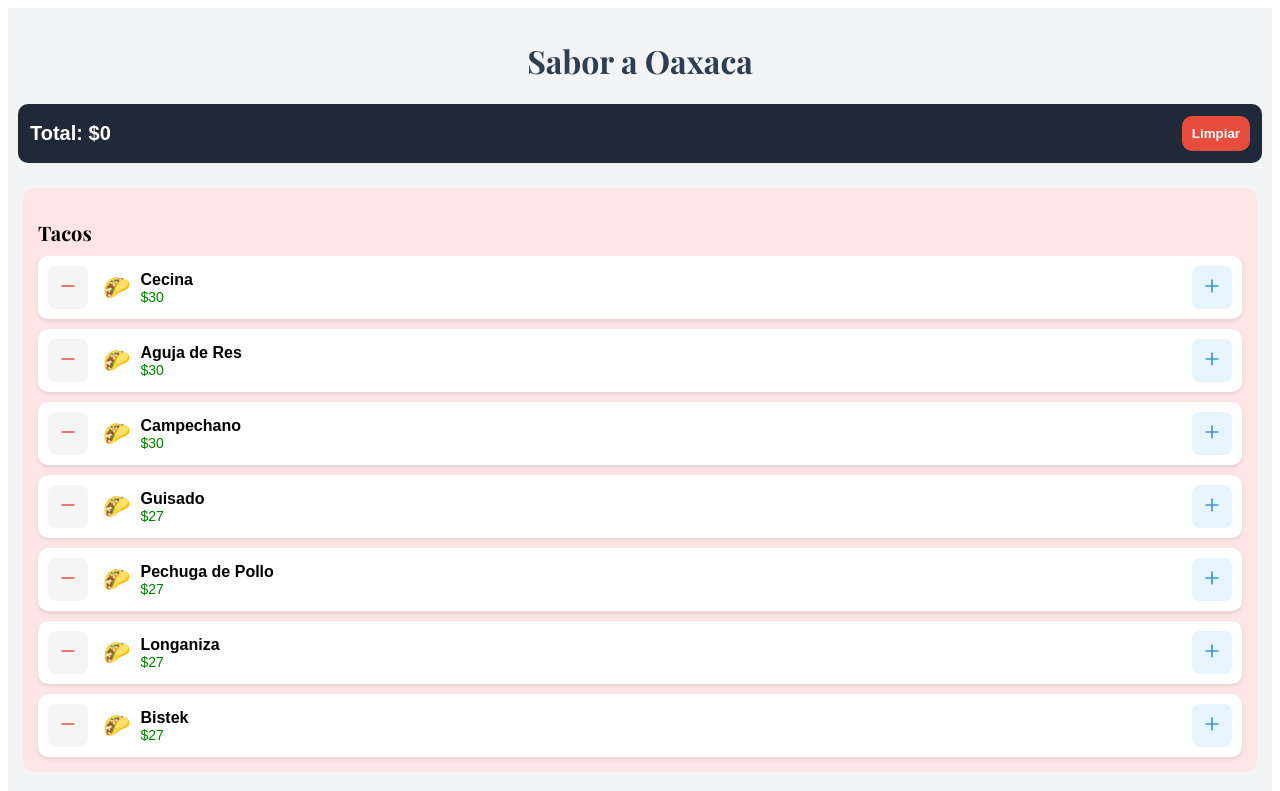
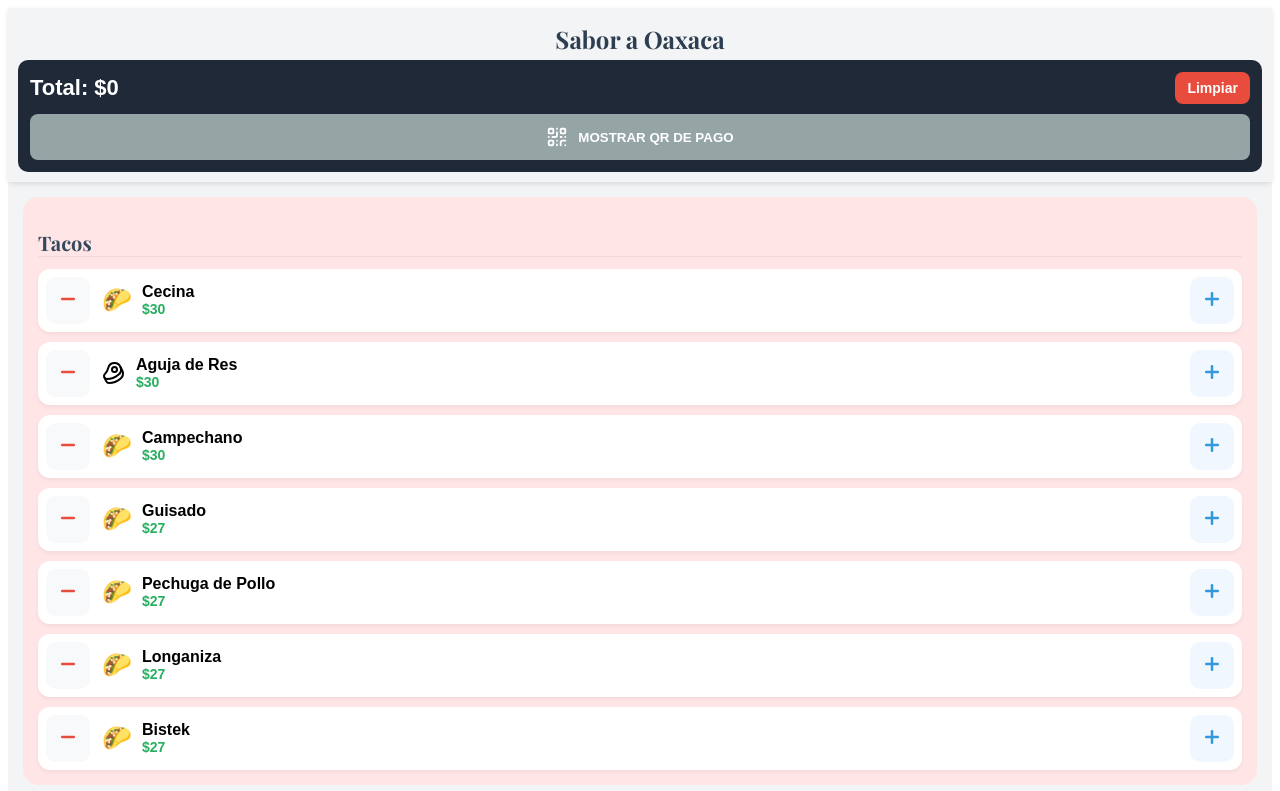
Before and after one commit to jd33voe-source/Sabor_a_Oaxaca, a React (Create React App) app: page / in a window 1280 px wide. Shown: the top 791 px of the page. Built offline with nearby package versions, Linux system fonts and the light colour scheme; a web font is replaced by a local one.

Commit message:
Agrego QR de pago

```diff
--- a/src/App.js
+++ b/src/App.js
@@ -1,14 +1,17 @@
 import React, { useState } from "react";
 import {
+  Beef,
   CupSoda,
   Coffee,
   GlassWater,
   CookingPot,
   Plus,
   Minus,
+  QrCode,
+  X,
 } from "lucide-react";
 
-// Iconos personalizados con Emojis
+// Iconos personalizados
 const TacoIcon = ({ size = 22 }) => (
   <span style={{ fontSize: `${size}px` }}>🌮</span>
 );
@@ -19,12 +22,12 @@ const PanIcon = ({ size = 22 }) => (
 const categorias = {
   Tacos: [
     { nombre: "Cecina", precio: 30, icono: TacoIcon },
-    { nombre: "Aguja de Res", precio: 30, icono: TacoIcon },
+    { nombre: "Aguja de Res", precio: 30, icono: Beef }, // Aquí usas Beef de Lucide
     { nombre: "Campechano", precio: 30, icono: TacoIcon },
     { nombre: "Guisado", precio: 27, icono: TacoIcon },
     { nombre: "Pechuga de Pollo", precio: 27, icono: TacoIcon },
     { nombre: "Longaniza", precio: 27, icono: TacoIcon },
-    { nombre: "Bistek", precio: 27, icono: TacoIcon },
+    { nombre: "Bistek", precio: 27, icono: TacoIcon }, // CORREGIDO: BeefTacoIcon no existía
   ],
   Comida: [
     { nombre: "Guisado en plato", precio: 65, icono: CookingPot },
@@ -52,6 +55,7 @@ const colores = {
 export default function POSApp() {
   const [cuenta, setCuenta] = useState({});
   const [total, setTotal] = useState(0);
+  const [mostrarQR, setMostrarQR] = useState(false);
 
   const agregarProducto = (producto) => {
     setCuenta((prev) => {
@@ -66,7 +70,6 @@ export default function POSApp() {
 
   const quitarProducto = (producto) => {
     if (!cuenta[producto.nombre]) return;
-
     setCuenta((prev) => {
       const nuevaCantidad = prev[producto.nombre].cantidad - 1;
       if (nuevaCantidad <= 0) {
@@ -86,8 +89,11 @@ export default function POSApp() {
   };
 
   const resetCuenta = () => {
+    if (window.confirm("¿Estás seguro de limpiar toda la cuenta?")) {
       setCuenta({});
       setTotal(0);
+      setMostrarQR(false);
+    }
   };
 
   return (
@@ -96,6 +102,7 @@ export default function POSApp() {
         minHeight: "100vh",
         backgroundColor: "#f3f4f6",
         fontFamily: "sans-serif",
+        paddingBottom: "20px",
       }}
     >
       {/* Header fijo */}
@@ -106,23 +113,36 @@ export default function POSApp() {
           backgroundColor: "#f3f4f6",
           padding: "10px",
           zIndex: 1000,
+          boxShadow: "0 2px 5px rgba(0,0,0,0.1)",
         }}
       >
-        <h1 style={{ textAlign: "center", color: "#2c3e50" }}>
+        <h1
+          style={{
+            textAlign: "center",
+            color: "#2c3e50",
+            margin: "5px 0",
+            fontSize: "24px",
+          }}
+        >
           Sabor a Oaxaca
         </h1>
         <div
           style={{
-            display: "flex",
-            justifyContent: "space-between",
-            alignItems: "center",
             backgroundColor: "#1f2937",
             color: "white",
             padding: "12px",
             borderRadius: "10px",
           }}
         >
-          <span style={{ fontWeight: "bold", fontSize: "20px" }}>
+          <div
+            style={{
+              display: "flex",
+              justifyContent: "space-between",
+              alignItems: "center",
+              marginBottom: "10px",
+            }}
+          >
+            <span style={{ fontWeight: "bold", fontSize: "22px" }}>
               Total: ${total}
             </span>
             <button
@@ -130,18 +150,168 @@ export default function POSApp() {
               style={{
                 backgroundColor: "#e74c3c",
                 color: "white",
-              padding: "10px",
-              borderRadius: "10px",
+                padding: "8px 12px",
+                borderRadius: "8px",
                 border: "none",
+                fontSize: "14px",
                 fontWeight: "bold",
               }}
             >
               Limpiar
             </button>
           </div>
+          <button
+            onClick={() => total > 0 && setMostrarQR(true)}
+            disabled={total === 0}
+            style={{
+              width: "100%",
+              backgroundColor: total > 0 ? "#3498db" : "#95a5a6",
+              color: "white",
+              padding: "12px",
+              borderRadius: "8px",
+              border: "none",
+              fontWeight: "bold",
+              display: "flex",
+              justifyContent: "center",
+              alignItems: "center",
+              gap: "10px",
+              cursor: total > 0 ? "pointer" : "default",
+            }}
+          >
+            <QrCode size={22} /> MOSTRAR QR DE PAGO
+          </button>
+        </div>
       </div>
 
-      {/* Productos */}
+      {/* MODAL DEL QR (CORREGIDO) */}
+      {mostrarQR && (
+        <div
+          style={{
+            position: "fixed",
+            top: 0,
+            left: 0,
+            width: "100%",
+            height: "100%",
+            backgroundColor: "rgba(0,0,0,0.85)",
+            zIndex: 2000,
+            display: "flex",
+            justifyContent: "center",
+            alignItems: "center",
+            padding: "20px",
+          }}
+        >
+          <div
+            style={{
+              backgroundColor: "white",
+              padding: "25px",
+              borderRadius: "20px",
+              width: "100%",
+              maxWidth: "350px",
+              textAlign: "center",
+              position: "relative",
+            }}
+          >
+            <button
+              onClick={() => setMostrarQR(false)}
+              style={{
+                position: "absolute",
+                top: "10px",
+                right: "10px",
+                border: "none",
+                background: "none",
+                cursor: "pointer",
+              }}
+            >
+              <X size={28} color="#95a5a6" />
+            </button>
+            <h2 style={{ color: "#2c3e50", marginBottom: "5px" }}>
+              Escanea para Pagar
+            </h2>
+            <p
+              style={{
+                fontSize: "28px",
+                fontWeight: "bold",
+                color: "#27ae60",
+                marginBottom: "20px",
+              }}
+            >
+              ${total}.00
+            </p>
+            <div
+              style={{
+                backgroundColor: "white",
+                padding: "10px",
+                borderRadius: "10px",
+                border: "1px solid #eee",
+              }}
+            >
+              <img
+                src="qr-pago.png"
+                alt="QR Banamex"
+                style={{ width: "100%", height: "auto", borderRadius: "5px" }}
+                onError={(e) =>
+                  (e.target.src =
+                    "https://via.placeholder.com/250?text=Sube+tu+QR+a+public")
+                }
+              />
+            </div>
+            <div
+              style={{
+                marginTop: "15px",
+                padding: "15px",
+                backgroundColor: "#f8f9fa",
+                borderRadius: "12px",
+                border: "1px solid #e9ecef",
+              }}
+            >
+              <p
+                style={{
+                  margin: "0 0 5px 0",
+                  fontWeight: "bold",
+                  fontSize: "14px",
+                  color: "#7f8c8d",
+                  textTransform: "uppercase",
+                }}
+              >
+                Datos de Transferencia
+              </p>
+              <p
+                style={{
+                  margin: "0",
+                  fontWeight: "bold",
+                  fontSize: "16px",
+                  color: "#2c3e50",
+                }}
+              >
+                CLABE Banamex
+              </p>
+              <p
+                style={{
+                  margin: "5px 0",
+                  fontSize: "17px",
+                  color: "#2c3e50",
+                  letterSpacing: "1px",
+                  fontWeight: "600",
+                }}
+              >
+                002 010 9041 0853 8830
+              </p>
+              <p
+                style={{
+                  margin: "5px 0 0 0",
+                  fontSize: "18px",
+                  color: "#34495e",
+                  fontStyle: "italic",
+                }}
+              >
+                Sabor a Oaxaca
+              </p>
+            </div>
+          </div>
+        </div>
+      )}
+
+      {/* Lista de Productos */}
       <div style={{ padding: "15px" }}>
         {Object.keys(categorias).map((cat) => (
           <div
@@ -150,10 +320,19 @@ export default function POSApp() {
               marginBottom: "20px",
               backgroundColor: colores[cat],
               padding: "15px",
-              borderRadius: "12px",
+              borderRadius: "15px",
             }}
           >
-            <h2 style={{ fontSize: "20px", marginBottom: "10px" }}>{cat}</h2>
+            <h2
+              style={{
+                fontSize: "20px",
+                marginBottom: "12px",
+                color: "#34495e",
+                borderBottom: "1px solid rgba(0,0,0,0.05)",
+              }}
+            >
+              {cat}
+            </h2>
             <div
               style={{ display: "flex", flexDirection: "column", gap: "10px" }}
             >
@@ -167,27 +346,24 @@ export default function POSApp() {
                       display: "flex",
                       alignItems: "center",
                       backgroundColor: "white",
-                      borderRadius: "10px",
-                      padding: "10px",
-                      boxShadow: "0 2px 4px rgba(0,0,0,0.1)",
+                      borderRadius: "12px",
+                      padding: "8px",
+                      boxShadow: "0 2px 4px rgba(0,0,0,0.05)",
                     }}
                   >
-                    {/* Botón de Menos */}
                     <button
                       onClick={() => quitarProducto(p)}
                       style={{
                         border: "none",
-                        backgroundColor: cantidad > 0 ? "#ffeded" : "#f5f5f5",
+                        backgroundColor: cantidad > 0 ? "#fff0f0" : "#f8f9fa",
                         color: "#e74c3c",
-                        padding: "10px",
-                        borderRadius: "8px",
+                        padding: "12px",
+                        borderRadius: "10px",
                         cursor: "pointer",
                       }}
                     >
-                      <Minus size={20} />
+                      <Minus size={20} strokeWidth={3} />
                     </button>
-
-                    {/* Info del Producto (Click aquí también agrega) */}
                     <div
                       onClick={() => agregarProducto(p)}
                       style={{
@@ -195,7 +371,7 @@ export default function POSApp() {
                         display: "flex",
                         justifyContent: "space-between",
                         alignItems: "center",
-                        padding: "0 15px",
+                        padding: "0 12px",
                         cursor: "pointer",
                       }}
                     >
@@ -206,10 +382,18 @@ export default function POSApp() {
                           gap: "10px",
                         }}
                       >
-                        <Icono size={22} />
+                        <Icono size={24} />
                         <div>
-                          <div style={{ fontWeight: "600" }}>{p.nombre}</div>
-                          <div style={{ color: "green", fontSize: "14px" }}>
+                          <div style={{ fontWeight: "600", fontSize: "16px" }}>
+                            {p.nombre}
+                          </div>
+                          <div
+                            style={{
+                              color: "#27ae60",
+                              fontSize: "14px",
+                              fontWeight: "bold",
+                            }}
+                          >
                             ${p.precio}
                           </div>
                         </div>
@@ -219,29 +403,28 @@ export default function POSApp() {
                           style={{
                             backgroundColor: "#3498db",
                             color: "white",
-                            padding: "2px 8px",
-                            borderRadius: "12px",
+                            padding: "4px 10px",
+                            borderRadius: "20px",
                             fontWeight: "bold",
+                            fontSize: "14px",
                           }}
                         >
                           {cantidad}
                         </span>
                       )}
                     </div>
-
-                    {/* Botón de Más */}
                     <button
                       onClick={() => agregarProducto(p)}
                       style={{
                         border: "none",
-                        backgroundColor: "#e8f4fd",
+                        backgroundColor: "#f0f7ff",
                         color: "#3498db",
-                        padding: "10px",
-                        borderRadius: "8px",
+                        padding: "12px",
+                        borderRadius: "10px",
                         cursor: "pointer",
                       }}
                     >
-                      <Plus size={20} />
+                      <Plus size={20} strokeWidth={3} />
                     </button>
                   </div>
                 );
```
Also changed, not shown: public/qr-pago.png (added). Lines whose indentation alone changed are shown as unchanged.
